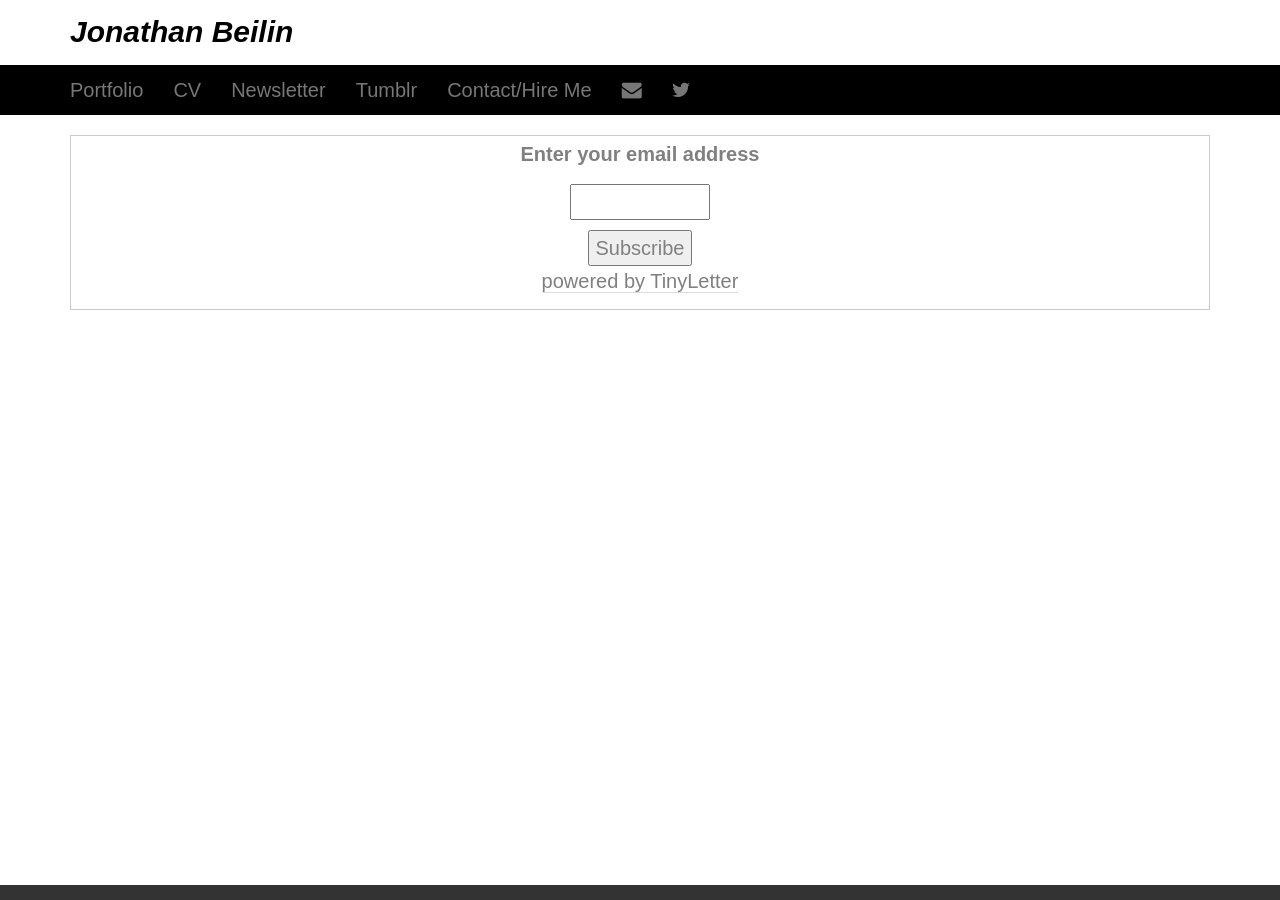
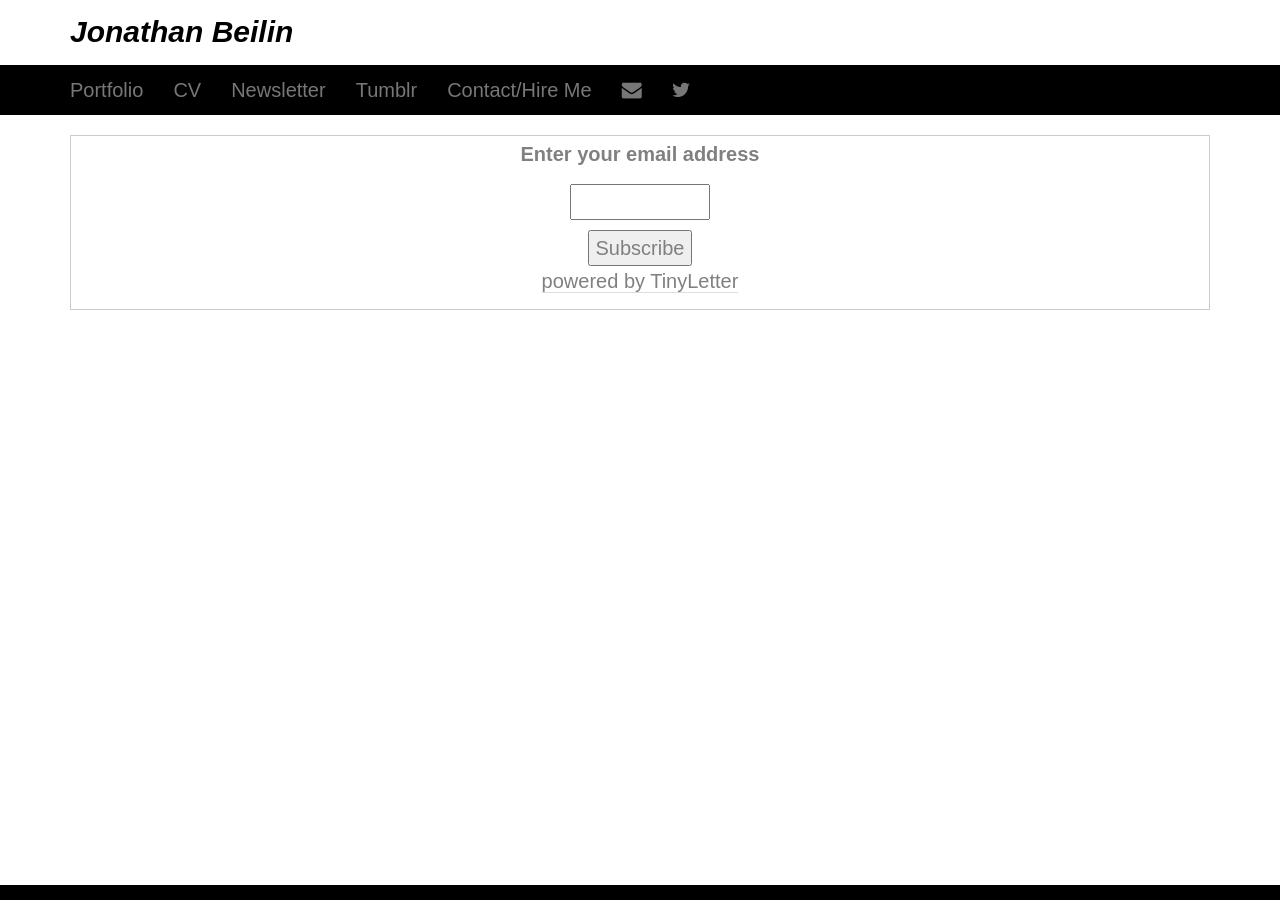
Before and after one commit to dongle/jonbeilin-portfolio-jekyll, a Jekyll site: the page built from newsletter/index.html, in a window 1280 px wide. Built offline with Jekyll 4.4.1, drawn with Linux system fonts in a browser that asks for light colours; nearby versions of some CDN libraries.

Commit message:
Footer tweaks

```diff
--- a/css/common.css
+++ b/css/common.css
@@ -162,8 +162,8 @@ a.icon {
 /* FOOTER */
 
 footer {
-	background: #333;
-	color: #2CFFFE;
+	background: #000;
+	/*color: #2CFFFE;*/
 	width: 100%;
 	height: 15px;
 	position: absolute;
```
